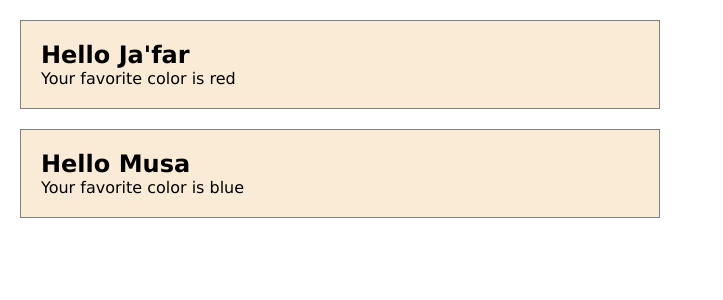
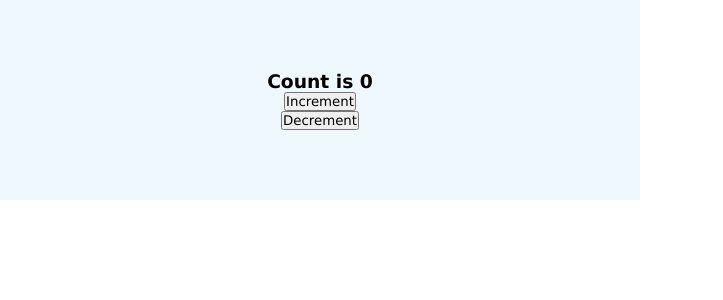
Before and after one commit to Asadlion92/first-react, a React (Vite) app: page / in a window 1280 px wide. Shown: the top 300 px of the page, without its empty margins (0-723 px from the left). Built offline with nearby package versions, Linux system fonts and the light colour scheme.

Commit message:
Created state

```diff
--- a/src/App.jsx
+++ b/src/App.jsx
@@ -1,5 +1,6 @@
 import './App.css'
 import Hello from './components/Hello/Hello'
+import Counter from './components/Counter/Counter'
 
 function App() {
 
@@ -8,8 +9,9 @@ function App() {
 
   return (
     <div>
-      <Hello name={myname1} color="red" />
-      <Hello name={myname2} color="blue" />
+    <Counter />
+      {/* <Hello name={myname1} color="red" />
+      <Hello name={myname2} color="blue" /> */}
 
     </div>
   )
--- /dev/null
+++ b/src/components/Counter/Counter.css
@@ -0,0 +1,9 @@
+.counter-container {
+    display: flex;
+    flex-direction: column;
+    justify-content: center;
+    align-items: center;
+    height: 200px;
+    width: 50%;
+    background-color: aliceblue;
+}
--- /dev/null
+++ b/src/components/Counter/Counter.jsx
@@ -0,0 +1,30 @@
+import React, {useState} from 'react'
+import './Counter.css'
+
+function Counter() {
+
+    // let count = 1;
+    const [count, setCount] = useState(0)
+
+    const increment = () => {
+        console.log('increment')
+        //increment count
+        // count ++;
+        setCount(count + 1)
+        console.log('count is ', count)
+    }
+
+    const decrement = () => {
+        setCount(count - 1)
+    }
+
+  return (
+    <div className='counter-container'>
+        <h3>Count is {count}</h3>
+        <button onClick={increment}>Increment</button>
+        <button onClick={decrement}>Decrement</button>
+    </div>
+  )
+}
+
+export default Counter
```
